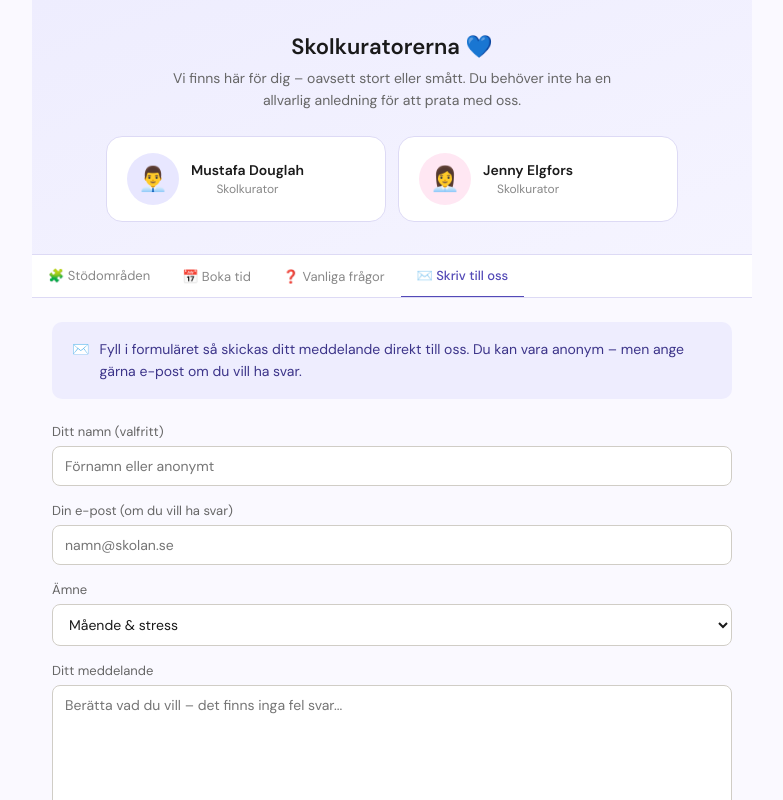
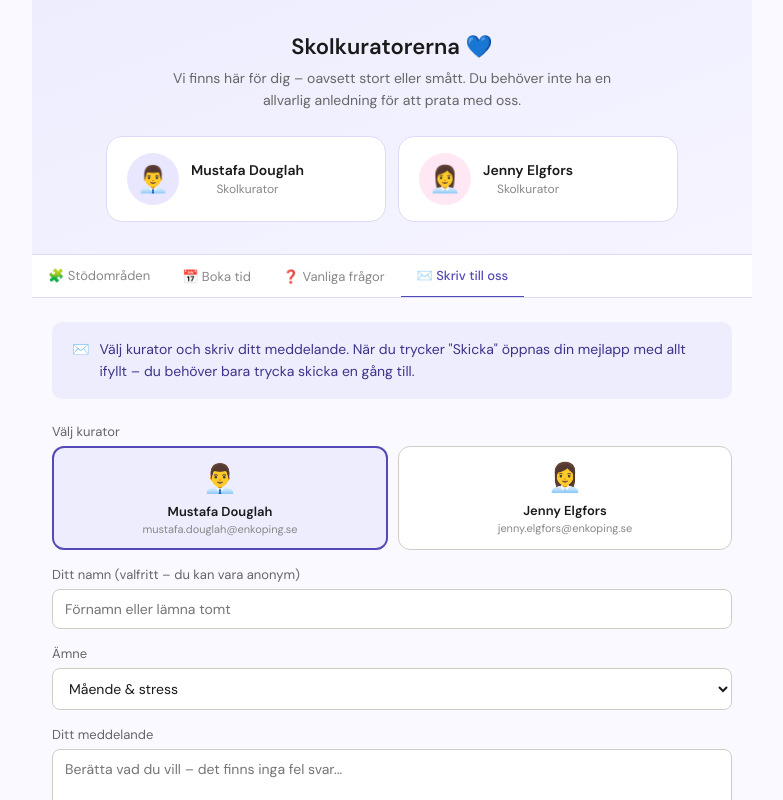
Before and after one commit to Mdouglah/Kuratorn-, a React (Vite) app: page / in a window 1280 px wide. Both pictures are taken after a click on the button "✉️ Skriv till oss". Shown: the top 800 px of the page, without its empty margins (248-1031 px from the left). Built offline with nearby package versions, Linux system fonts and the light colour scheme.

Commit message:
Update App.jsx

```diff
--- a/src/App.jsx
+++ b/src/App.jsx
@@ -121,11 +121,16 @@ const faqItems = [
   { q: 'Vad är en skolkurator?', a: 'En skolkurator är en utbildad socionom som arbetar på skolan för att stötta elever med sociala, emotionella och praktiska frågor. Kuratorn är inte en lärare och betygsätter inte.' },
   { q: 'Måste jag berätta varför jag vill prata?', a: 'Nej! Du kan boka tid eller komma förbi utan att förklara exakt vad det gäller. Det räcker med att du vill prata.' },
   { q: 'Berättar kuratorn för mina föräldrar?', a: 'Kuratorn har tystnadsplikt. Det du berättar stannar hos kuratorn – med undantag om det handlar om att du eller någon annan far illa, då kan kuratorn behöva agera.' },
-  { q: 'Vad händer om jag skickar ett mejl via appen?', a: 'Ditt meddelande går direkt till kuratorn som svarar så snart som möjligt. Du kan vara anonym om du vill.' },
+  { q: 'Vad händer om jag skickar ett mejl via appen?', a: 'När du trycker på "Skicka" öppnas din mejlapp med ett färdigskrivet meddelande till kuratorn. Du kan skicka det direkt eller ändra det först.' },
   { q: 'Kan jag prata med kuratorn om en kompis?', a: 'Ja, absolut. Du kan berätta om du är orolig för en vän och få råd om hur du kan hjälpa.' },
   { q: 'Kostar det något?', a: 'Nej, kuratorns tjänster är helt kostnadsfria för alla elever på skolan.' },
   { q: 'Måste jag ha en allvarlig anledning?', a: 'Nej! Du kan komma till kuratorn för stort och smått. Ingen anledning är för liten.' },
   { q: 'Kan jag gå dit utan att lärarna ser?', a: 'Ja. Du kan boka tid diskret via appen eller mejl. Kuratorn informerar inte dina lärare om att du kommit.' },
+]
+
+const kuratorer = [
+  { namn: 'Mustafa Douglah', titel: 'Skolkurator', avatar: '👨‍💼', bg: '#E8E7FF', email: 'mustafa.douglah@enkoping.se' },
+  { namn: 'Jenny Elgfors', titel: 'Skolkurator', avatar: '👩‍💼', bg: '#FFE7F3', email: 'jenny.elgfors@enkoping.se' },
 ]
 
 const PURPLE = '#534AB7'
@@ -134,18 +139,14 @@ const PURPLE_MID = '#dddaf5'
 
 const s = {
   app: { maxWidth: 720, margin: '0 auto', padding: '0 0 3rem' },
-
-  // HEADER
   headerBg: {
     background: `linear-gradient(160deg, ${PURPLE_LIGHT} 0%, #f5f4ff 100%)`,
     padding: '2rem 1.5rem 1.5rem',
     textAlign: 'center',
     borderBottom: `1px solid ${PURPLE_MID}`,
   },
-  headerTitle: { fontSize: 22, fontWeight: 600, color: '#1a1a1a', marginBottom: 6, fontFamily: 'DM Sans, sans-serif' },
+  headerTitle: { fontSize: 22, fontWeight: 600, color: '#1a1a1a', marginBottom: 6 },
   headerSub: { fontSize: 14, color: '#666', lineHeight: 1.6, maxWidth: 440, margin: '0 auto 1.5rem' },
-
-  // KURATOR CARDS
   kuratorsRow: { display: 'flex', gap: 12, justifyContent: 'center', marginBottom: '0.5rem', flexWrap: 'wrap' },
   kuratorCard: {
     background: '#fff',
@@ -159,48 +160,19 @@ const s = {
     flex: '1 1 200px',
     maxWidth: 280,
   },
-  kuratorAvatar: {
-    width: 52,
-    height: 52,
-    borderRadius: '50%',
-    display: 'flex',
-    alignItems: 'center',
-    justifyContent: 'center',
-    fontSize: 24,
-    flexShrink: 0,
-  },
+  kuratorAvatar: { width: 52, height: 52, borderRadius: '50%', display: 'flex', alignItems: 'center', justifyContent: 'center', fontSize: 26, flexShrink: 0 },
   kuratorName: { fontSize: 14, fontWeight: 600, color: '#1a1a1a', marginBottom: 2 },
   kuratorTitle: { fontSize: 12, color: '#888' },
-
-  // TABS
   tabs: { display: 'flex', gap: 0, borderBottom: `1px solid ${PURPLE_MID}`, overflowX: 'auto', background: '#fff' },
   tab: (a) => ({
-    padding: '12px 16px',
-    fontSize: 13,
-    color: a ? PURPLE : '#888',
-    cursor: 'pointer',
-    borderBottom: a ? `2px solid ${PURPLE}` : '2px solid transparent',
-    marginBottom: -1,
-    background: 'none',
-    border: 'none',
-    borderBottom: a ? `2px solid ${PURPLE}` : '2px solid transparent',
-    fontWeight: a ? 500 : 400,
-    fontFamily: 'DM Sans, sans-serif',
-    whiteSpace: 'nowrap',
-    flexShrink: 0,
+    padding: '12px 16px', fontSize: 13, color: a ? PURPLE : '#888', cursor: 'pointer',
+    borderBottom: a ? `2px solid ${PURPLE}` : '2px solid transparent', marginBottom: -1,
+    background: 'none', border: 'none', fontWeight: a ? 500 : 400,
+    fontFamily: 'DM Sans, sans-serif', whiteSpace: 'nowrap', flexShrink: 0,
   }),
-
-  // CONTENT
   content: { padding: '1.5rem 1.25rem' },
   grid: { display: 'grid', gridTemplateColumns: 'repeat(auto-fit, minmax(150px, 1fr))', gap: 10, marginBottom: '1.5rem' },
-  card: (open) => ({
-    background: open ? PURPLE_LIGHT : '#fff',
-    border: open ? `1.5px solid ${PURPLE}` : `1px solid #e0ddd6`,
-    borderRadius: 14,
-    padding: '1rem',
-    cursor: 'pointer',
-    transition: 'all 0.15s',
-  }),
+  card: (open) => ({ background: open ? PURPLE_LIGHT : '#fff', border: open ? `1.5px solid ${PURPLE}` : `1px solid #e0ddd6`, borderRadius: 14, padding: '1rem', cursor: 'pointer', transition: 'all 0.15s' }),
   cardIcon: { fontSize: 22, marginBottom: 8, display: 'block' },
   cardTitle: { fontSize: 14, fontWeight: 500, color: '#1a1a1a', marginBottom: 4 },
   cardSub: { fontSize: 12, color: '#888', lineHeight: 1.5 },
@@ -218,13 +190,7 @@ const s = {
   bokningTitle: { fontSize: 15, fontWeight: 600, marginBottom: 8, color: '#1a1a1a' },
   bokningText: { fontSize: 14, color: '#555', lineHeight: 1.7 },
   faqItem: { borderBottom: `1px solid #ece9f6`, overflow: 'hidden' },
-  faqQ: (open) => ({
-    display: 'flex', justifyContent: 'space-between', alignItems: 'center',
-    padding: '14px 0', cursor: 'pointer', fontSize: 14,
-    fontWeight: open ? 500 : 400, color: open ? PURPLE : '#1a1a1a',
-    background: 'none', border: 'none', width: '100%', textAlign: 'left',
-    fontFamily: 'DM Sans, sans-serif', gap: 8,
-  }),
+  faqQ: (open) => ({ display: 'flex', justifyContent: 'space-between', alignItems: 'center', padding: '14px 0', cursor: 'pointer', fontSize: 14, fontWeight: open ? 500 : 400, color: open ? PURPLE : '#1a1a1a', background: 'none', border: 'none', width: '100%', textAlign: 'left', fontFamily: 'DM Sans, sans-serif', gap: 8 }),
   faqA: { fontSize: 14, color: '#444', lineHeight: 1.7, paddingBottom: 14 },
   formGroup: { marginBottom: '1rem' },
   label: { display: 'block', fontSize: 13, color: '#666', marginBottom: 6 },
@@ -232,29 +198,41 @@ const s = {
   textarea: { width: '100%', fontSize: 14, padding: '10px 12px', border: '1px solid #d0cdc6', borderRadius: 8, background: '#fff', color: '#1a1a1a', minHeight: 130, resize: 'vertical', outline: 'none', fontFamily: 'DM Sans, sans-serif', boxSizing: 'border-box' },
   select: { width: '100%', fontSize: 14, padding: '10px 12px', border: '1px solid #d0cdc6', borderRadius: 8, background: '#fff', color: '#1a1a1a', outline: 'none', fontFamily: 'DM Sans, sans-serif', boxSizing: 'border-box' },
   btn: { display: 'inline-flex', alignItems: 'center', gap: 6, padding: '11px 24px', fontSize: 14, fontWeight: 500, background: PURPLE, color: '#fff', border: 'none', borderRadius: 8, cursor: 'pointer', fontFamily: 'DM Sans, sans-serif' },
-  sentMsg: { background: '#E1F5EE', borderRadius: 10, padding: '1rem 1.25rem', fontSize: 14, color: '#0F6E56', marginTop: '1rem', lineHeight: 1.6 },
+
+  // Kurator selector cards in contact form
+  kuratorSelect: { display: 'flex', gap: 10, marginBottom: '1rem' },
+  kuratorSelectCard: (selected) => ({
+    flex: 1, border: selected ? `2px solid ${PURPLE}` : '1.5px solid #d0cdc6',
+    borderRadius: 12, padding: '12px', cursor: 'pointer', textAlign: 'center',
+    background: selected ? PURPLE_LIGHT : '#fff', transition: 'all 0.15s',
+  }),
+  kuratorSelectAvatar: { fontSize: 28, display: 'block', marginBottom: 6 },
+  kuratorSelectName: { fontSize: 13, fontWeight: 600, color: '#1a1a1a', marginBottom: 2 },
+  kuratorSelectEmail: { fontSize: 11, color: '#888' },
 }
-
-// Kurator data
-const kuratorer = [
-  { namn: 'Mustafa Douglah', titel: 'Skolkurator', avatar: '👨‍💼', bg: '#E8E7FF' },
-  { namn: 'Jenny Elgfors', titel: 'Skolkurator', avatar: '👩‍💼', bg: '#FFE7F3' },
-]
 
 export default function App() {
   const [activeTab, setActiveTab] = useState('stod')
   const [openCard, setOpenCard] = useState(null)
   const [openFaq, setOpenFaq] = useState(null)
-  const [form, setForm] = useState({ namn: '', epost: '', amne: categories[0].title, meddelande: '' })
-  const [sent, setSent] = useState(false)
+  const [selectedKurator, setSelectedKurator] = useState(0)
+  const [form, setForm] = useState({ namn: '', amne: categories[0].title, meddelande: '' })
 
   function toggleCard(id) { setOpenCard(openCard === id ? null : id) }
   function toggleFaq(i) { setOpenFaq(openFaq === i ? null : i) }
   function handleChange(e) { setForm({ ...form, [e.target.name]: e.target.value }) }
+
   function handleSkicka() {
-    if (!form.meddelande.trim()) { alert('Skriv ett meddelande innan du skickar.'); return }
-    setSent(true)
-    setForm({ namn: '', epost: '', amne: categories[0].title, meddelande: '' })
+    if (!form.meddelande.trim()) {
+      alert('Skriv ett meddelande innan du skickar.')
+      return
+    }
+    const kurator = kuratorer[selectedKurator]
+    const subject = encodeURIComponent(`Skolkuratorn – ${form.amne}`)
+    const body = encodeURIComponent(
+      `Hej ${kurator.namn.split(' ')[0]},\n\n${form.meddelande}\n\n${form.namn ? `Från: ${form.namn}` : 'Skickat anonymt via Kuratorn-appen'}`
+    )
+    window.location.href = `mailto:${kurator.email}?subject=${subject}&body=${body}`
   }
 
   const openCat = categories.find(c => c.id === openCard)
@@ -270,7 +248,6 @@ export default function App() {
           <h1 style={s.headerTitle}>Skolkuratorerna 💙</h1>
           <p style={s.headerSub}>Vi finns här för dig – oavsett stort eller smått. Du behöver inte ha en allvarlig anledning för att prata med oss.</p>
 
-          {/* KURATOR CARDS */}
           <div style={s.kuratorsRow}>
             {kuratorer.map((k, i) => (
               <div key={i} style={s.kuratorCard}>
@@ -378,33 +355,49 @@ export default function App() {
             <div>
               <div style={s.infoBox}>
                 <span>✉️</span>
-                <span>Fyll i formuläret så skickas ditt meddelande direkt till oss. Du kan vara anonym – men ange gärna e-post om du vill ha svar.</span>
+                <span>Välj kurator och skriv ditt meddelande. När du trycker "Skicka" öppnas din mejlapp med allt ifyllt – du behöver bara trycka skicka en gång till.</span>
               </div>
+
+              {/* VÄLJ KURATOR */}
               <div style={s.formGroup}>
-                <label style={s.label}>Ditt namn (valfritt)</label>
-                <input style={s.input} name="namn" value={form.namn} onChange={handleChange} placeholder="Förnamn eller anonymt" />
+                <label style={s.label}>Välj kurator</label>
+                <div style={s.kuratorSelect}>
+                  {kuratorer.map((k, i) => (
+                    <div key={i} style={s.kuratorSelectCard(selectedKurator === i)} onClick={() => setSelectedKurator(i)}>
+                      <span style={s.kuratorSelectAvatar}>{k.avatar}</span>
+                      <div style={s.kuratorSelectName}>{k.namn}</div>
+                      <div style={s.kuratorSelectEmail}>{k.email}</div>
+                    </div>
+                  ))}
+                </div>
               </div>
+
               <div style={s.formGroup}>
-                <label style={s.label}>Din e-post (om du vill ha svar)</label>
-                <input style={s.input} type="email" name="epost" value={form.epost} onChange={handleChange} placeholder="namn@skolan.se" />
+                <label style={s.label}>Ditt namn (valfritt – du kan vara anonym)</label>
+                <input style={s.input} name="namn" value={form.namn} onChange={handleChange} placeholder="Förnamn eller lämna tomt" />
               </div>
+
               <div style={s.formGroup}>
                 <label style={s.label}>Ämne</label>
                 <select style={s.select} name="amne" value={form.amne} onChange={handleChange}>
                   {categories.map(c => <option key={c.id}>{c.title}</option>)}
+                  <option>Boka tid</option>
                   <option>Annat</option>
                 </select>
               </div>
+
               <div style={s.formGroup}>
                 <label style={s.label}>Ditt meddelande</label>
                 <textarea style={s.textarea} name="meddelande" value={form.meddelande} onChange={handleChange} placeholder="Berätta vad du vill – det finns inga fel svar..." />
               </div>
-              <button style={s.btn} onClick={handleSkicka}>Skicka meddelande 💙</button>
-              {sent && (
-                <div style={s.sentMsg}>
-                  Ditt meddelande har skickats. Vi hör av oss så snart som möjligt. Tack för att du vågade ta steget. 💙
-                </div>
-              )}
+
+              <button style={s.btn} onClick={handleSkicka}>
+                Öppna mejlappen och skicka 💙
+              </button>
+
+              <p style={{ fontSize: 12, color: '#888', marginTop: 10, lineHeight: 1.6 }}>
+                Din mejlapp öppnas med meddelandet färdigskrivet till {kuratorer[selectedKurator].namn}. Du skickar det därifrån.
+              </p>
             </div>
           )}
 
```
